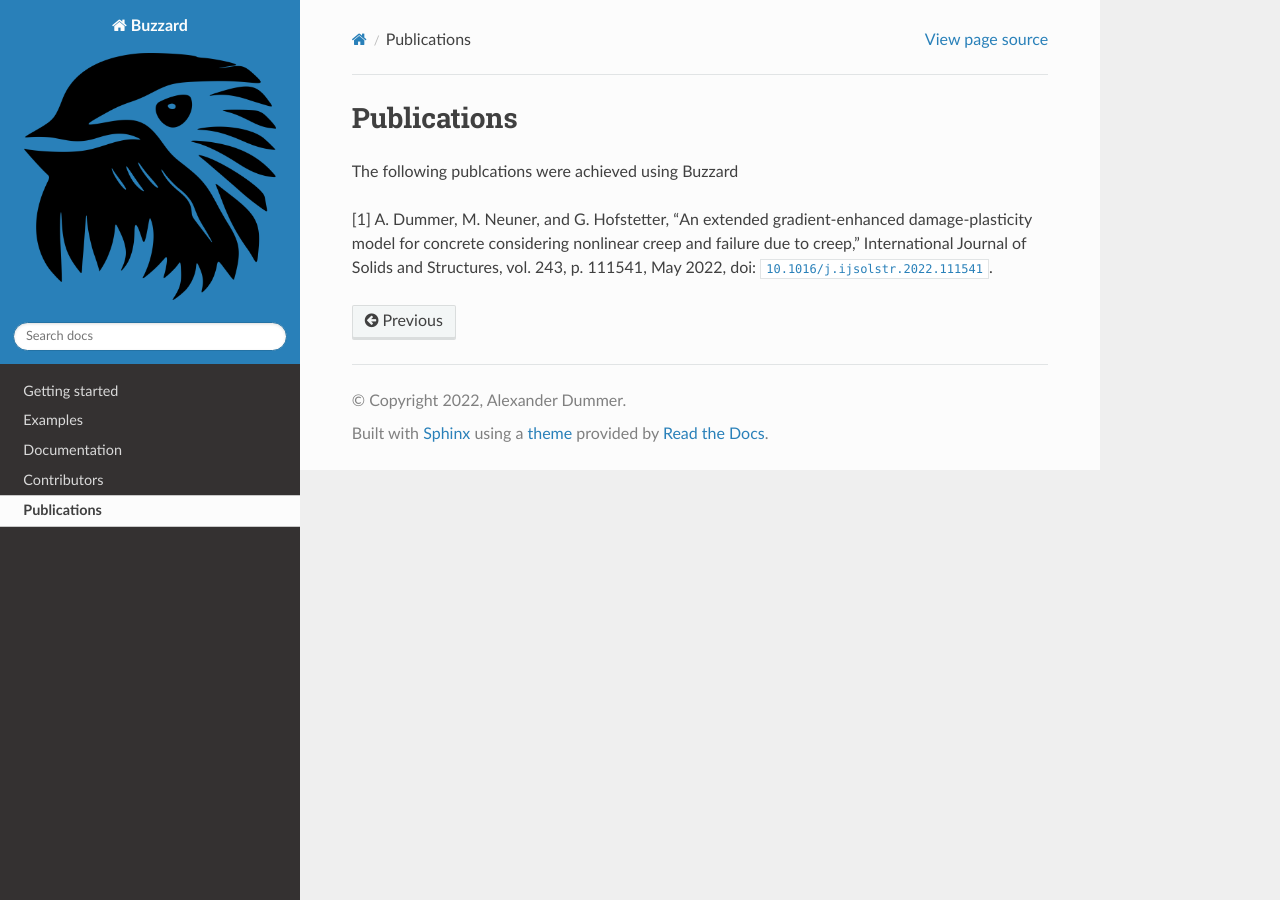
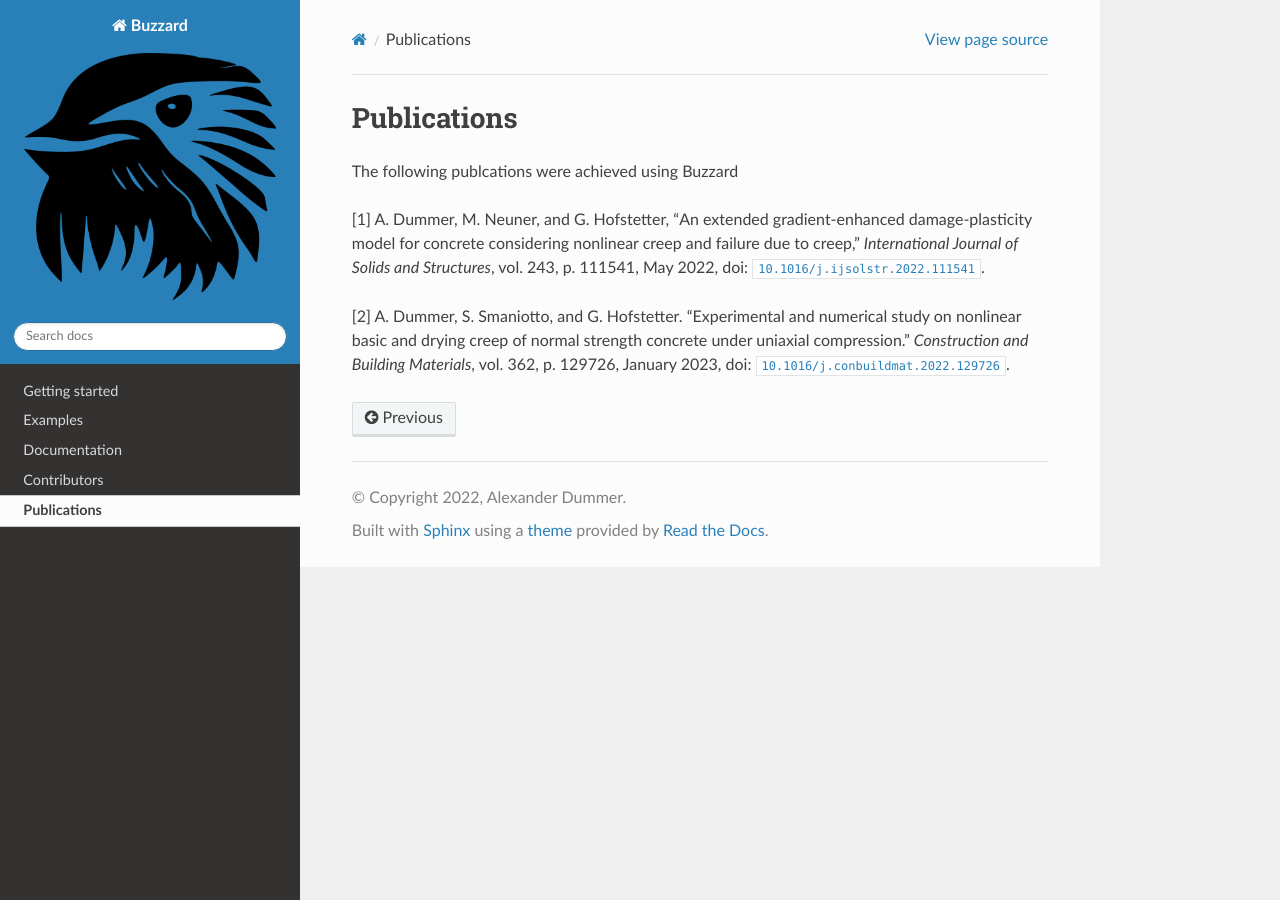
Before and after one commit to EdelweissFE/Buzzard, a Sphinx documentation site: the page built from doc/source/publications.rst, in a window 1280 px wide. Built offline with Sphinx 7.4.7 and the Read the Docs theme 2.0.0, drawn with Linux system fonts in a browser that asks for light colours.

Commit message:
update publications

```diff
--- a/doc/source/publications.rst
+++ b/doc/source/publications.rst
@@ -3,4 +3,6 @@ Publications
 
 The following publcations were achieved using Buzzard
 
-[1] A. Dummer, M. Neuner, and G. Hofstetter, “An extended gradient-enhanced damage-plasticity model for concrete considering nonlinear creep and failure due to creep,” International Journal of Solids and Structures, vol. 243, p. 111541, May 2022, doi: :doi:`10.1016/j.ijsolstr.2022.111541`.
+[1] A. Dummer, M. Neuner, and G. Hofstetter, “An extended gradient-enhanced damage-plasticity model for concrete considering nonlinear creep and failure due to creep,” *International Journal of Solids and Structures*, vol. 243, p. 111541, May 2022, doi: :doi:`10.1016/j.ijsolstr.2022.111541`.
+
+[2] A. Dummer, S. Smaniotto, and G. Hofstetter. "Experimental and numerical study on nonlinear basic and drying creep of normal strength concrete under uniaxial compression." *Construction and Building Materials*, vol. 362, p. 129726, January 2023, doi: :doi:`10.1016/j.conbuildmat.2022.129726`.
```
